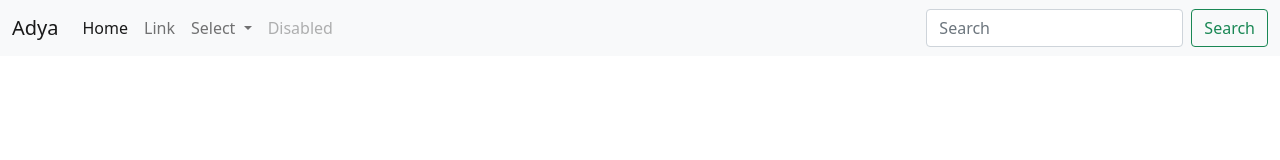
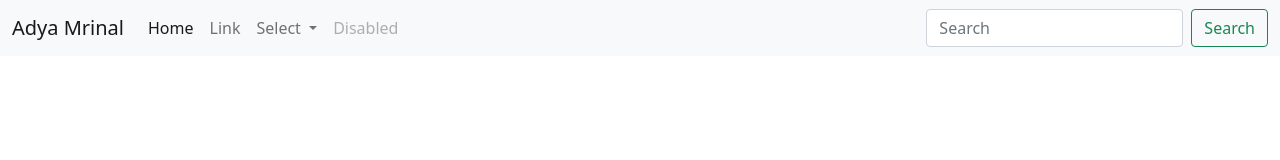
Before and after one commit to Adya31/DemoRepository, a plain HTML site: page index.html in a window 1280 px wide. Drawn offline with nearby package versions, Linux system fonts and the light colour scheme.

Commit message:
Changed title

```diff
--- a/index.html
+++ b/index.html
@@ -13,7 +13,7 @@
   <body>
     <nav class="navbar navbar-expand-lg navbar-light bg-light">
         <div class="container-fluid">
-          <a class="navbar-brand" href="#">Adya</a>
+          <a class="navbar-brand" href="#">Adya Mrinal</a>
           <button class="navbar-toggler" type="button" data-bs-toggle="collapse" data-bs-target="#navbarSupportedContent" aria-controls="navbarSupportedContent" aria-expanded="false" aria-label="Toggle navigation">
             <span class="navbar-toggler-icon"></span>
           </button>
```
